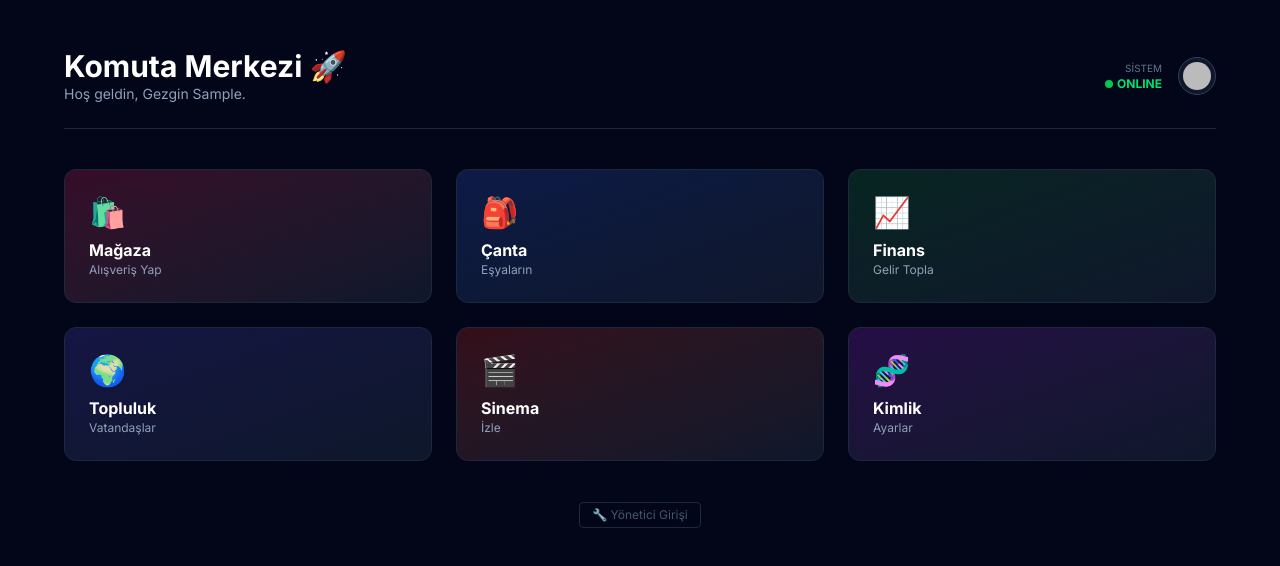
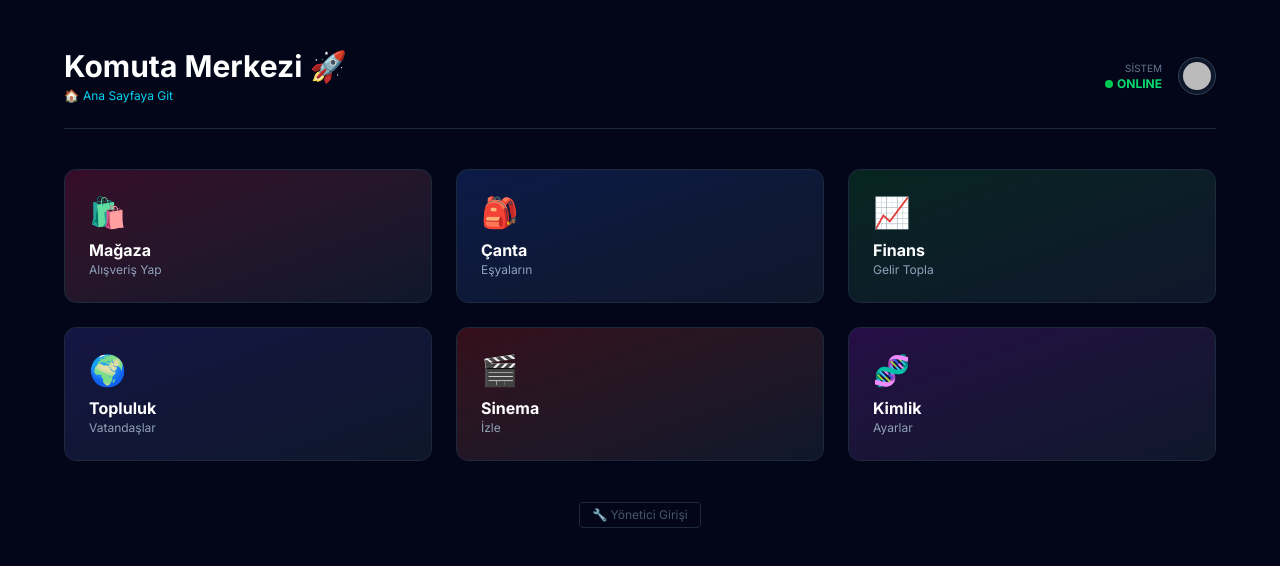
Before and after one commit to mehmet8008/hayalperest-v3, a Next.js app: page /dashboard in a window 1280 px wide. Shown: the top 566 px of the page. Built offline with nearby package versions, Linux system fonts and the light colour scheme; no server answers; the database is empty; sample sign-in values are in the browser's storage; some icons are missing.

Commit message:
Cikis butonu ve navigasyon eklendi

```diff
--- a/app/dashboard/page.tsx
+++ b/app/dashboard/page.tsx
@@ -37,15 +37,19 @@ export default async function DashboardPage() {
 
         {/* ÜST BAŞLIK & PROFİL YÖNETİMİ */}
         <div className="flex justify-between items-center mb-10 border-b border-slate-800 pb-6">
-          <div>
-            <h1 className="text-2xl md:text-3xl font-bold text-white">
+          <div className="flex flex-col">
+            <h1 className="text-2xl md:text-3xl font-bold text-white flex items-center gap-2">
               Komuta Merkezi 🚀
             </h1>
-            <p className="text-slate-400 text-sm">Hoş geldin, {dbUser?.title || "Gezgin"} {user.firstName}.</p>
+
+            {/* YENİ EKLENEN KISIM: Ana Sayfaya Dönüş Linki */}
+            <Link href="/" className="text-xs text-cyan-400 hover:text-white hover:underline mt-1 flex items-center gap-1 transition-colors w-fit">
+               <span>🏠</span> Ana Sayfaya Git
+            </Link>
           </div>
 
           <div className="flex items-center gap-4">
-            {/* Online Işığı (Mobilde Gizle, Masaüstünde Göster) */}
+            {/* Online Işığı */}
             <div className="hidden md:flex flex-col items-end">
                 <div className="text-[10px] text-slate-500 uppercase">SİSTEM</div>
                 <div className="text-green-400 text-xs font-bold flex items-center gap-1">
@@ -53,7 +57,7 @@ export default async function DashboardPage() {
                 </div>
             </div>
 
-            {/* ÇIKIŞ VE PROFİL BUTONU (CLERK) */}
+            {/* ÇIKIŞ VE PROFİL BUTONU */}
             <div className="bg-slate-900 p-1 rounded-full border border-slate-700">
                 <UserButton afterSignOutUrl="/"/>
             </div>
```
